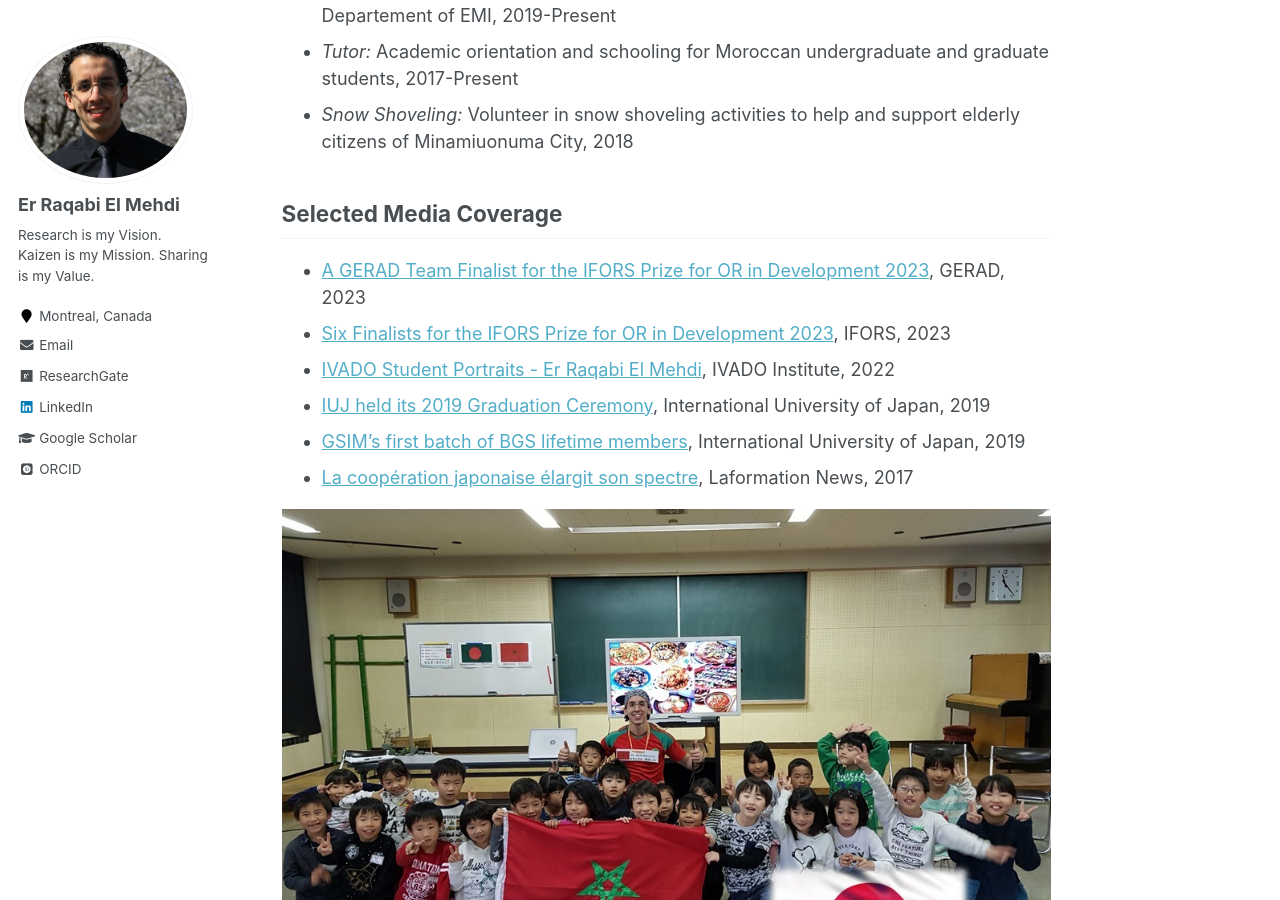
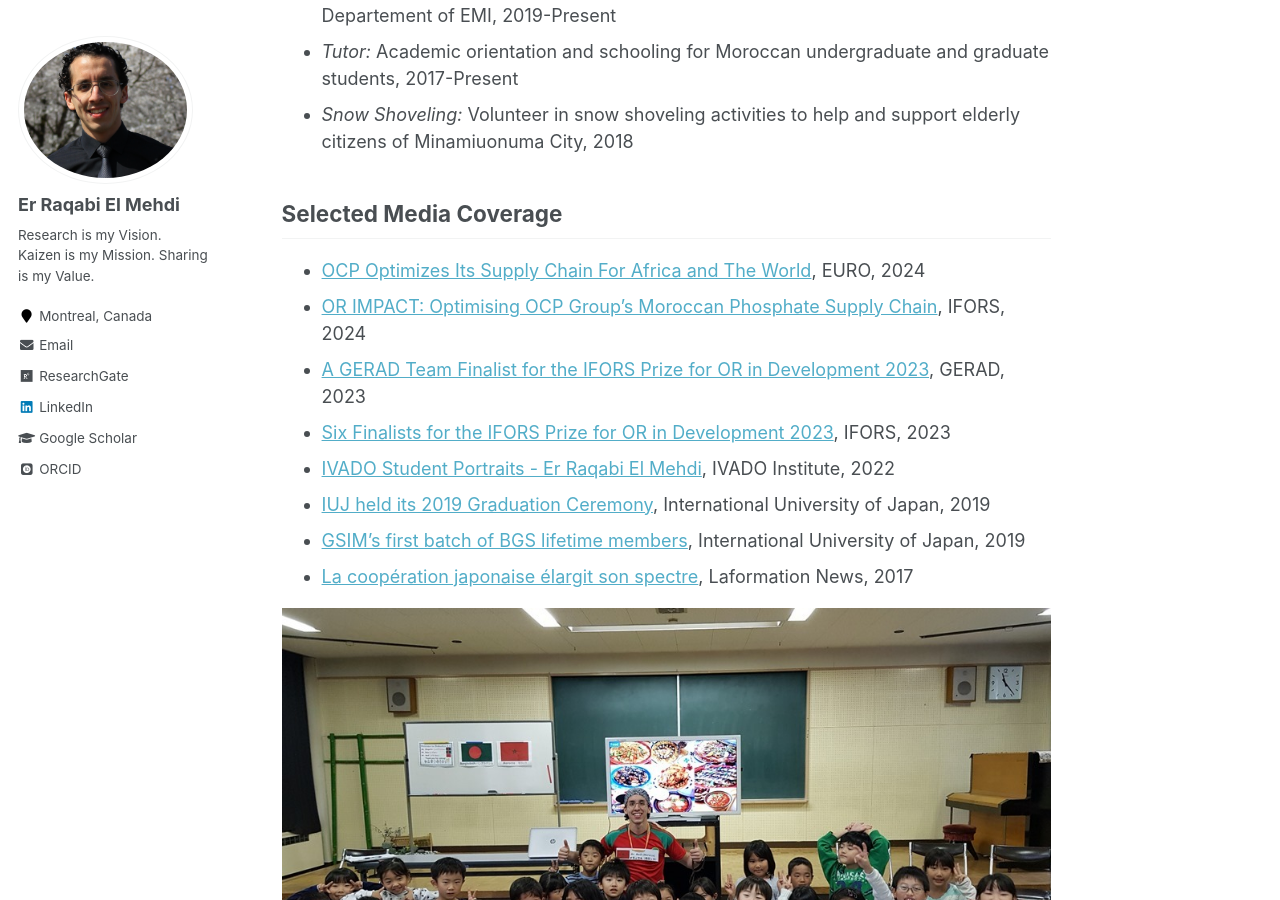
Before and after one commit to RqbMedi/rqbmedi.github.io, a Jekyll site: the page built from _pages/markdown.md, in a window 1280 px wide and 900 px high, scrolled down 798 px. Built offline with Jekyll 4.4.1, drawn with Linux system fonts in a browser that asks for light colours; some web fonts are replaced.

Commit message:
Initial_Commit

```diff
--- a/_pages/markdown.md
+++ b/_pages/markdown.md
@@ -26,6 +26,8 @@ Outreach & Volunteering
 
 Selected Media Coverage
 ------
+- [OCP Optimizes Its Supply Chain For Africa and The World](https://www.euro-online.org/web/pages/1726/eepa-finalists-2024), EURO, 2024
+- [OR IMPACT: Optimising OCP Group’s Moroccan Phosphate Supply Chain](https://ifors.org/newsletter/ifors-news-march-2024.pdf), IFORS, 2024
 - [A GERAD Team Finalist for the IFORS Prize for OR in Development 2023](https://www.gerad.ca/en/posts/1060), GERAD, 2023
 - [Six Finalists for the IFORS Prize for OR in Development 2023](https://ifors.org/newsletter/ifors-news-march-2023.pdf), IFORS, 2023
 - [IVADO Student Portraits - Er Raqabi El Mehdi](https://ivado.ca/en/2022/07/25/ivado-student-portraits-er-raqabi-el-mehdi/), IVADO Institute, 2022
```
Also changed, not shown: _pages/publications.md (+1 -1 lines).
